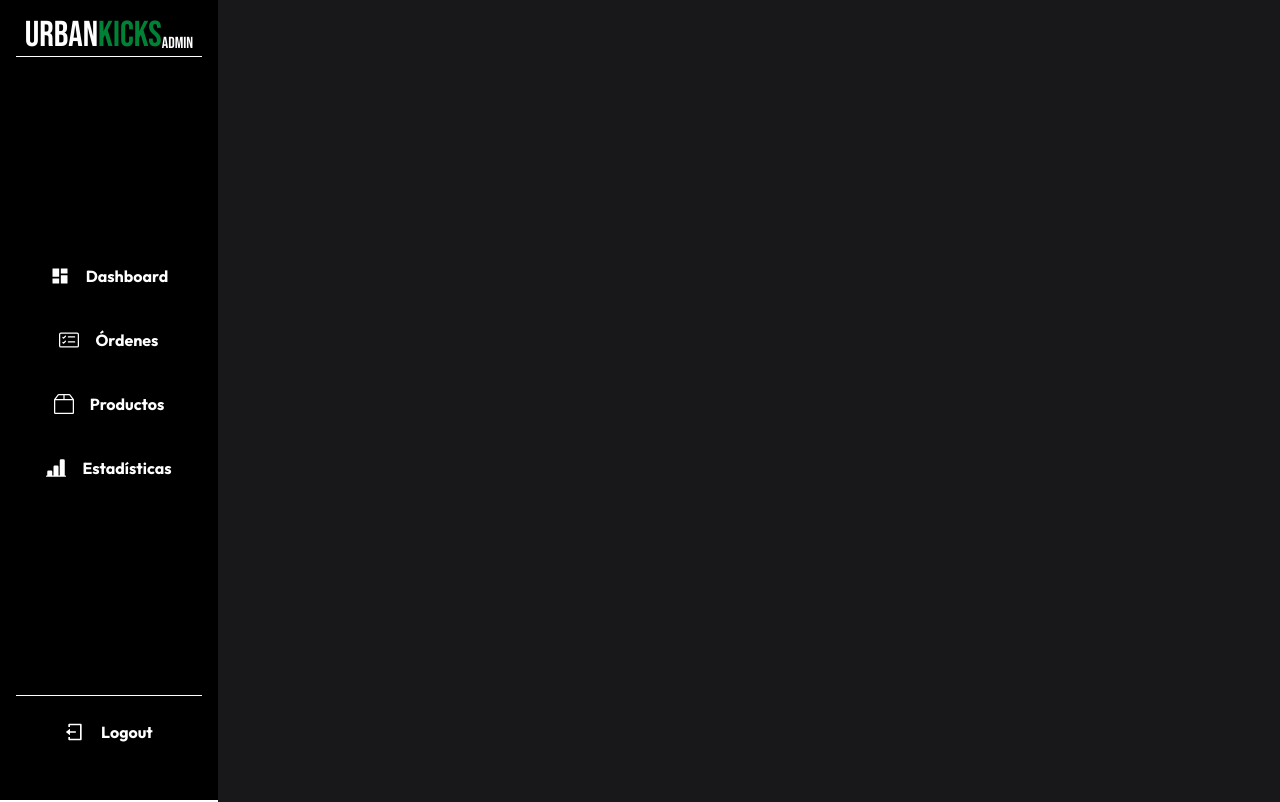
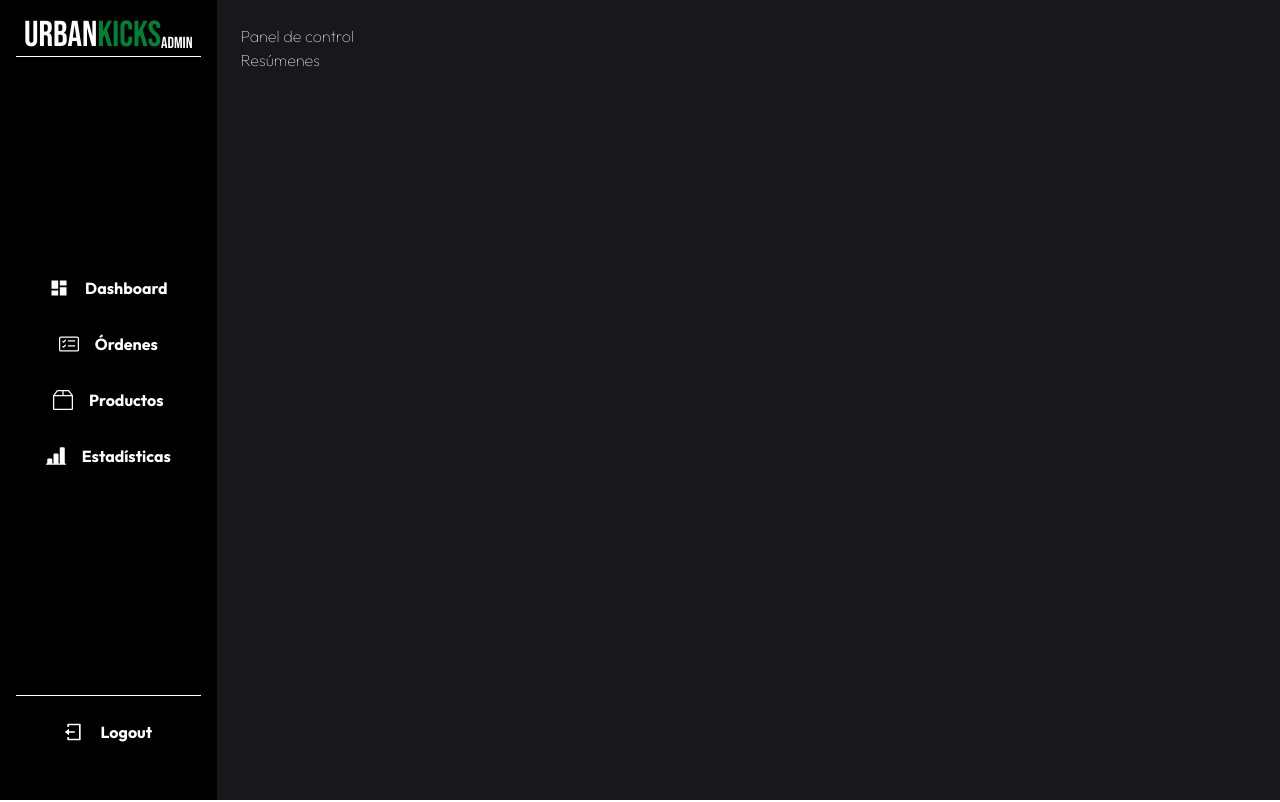
Before and after one commit to MaximoFC/nextjs-ecommerce, a Next.js app: page /admin in a window 1280 px wide. Shown: the top 802 px of the page. Built offline with nearby package versions, Linux system fonts and the light colour scheme.

Commit message:
Admin structure modified

```diff
--- /dev/null
+++ b/src/app/admin/layout.tsx
@@ -0,0 +1,62 @@
+'use client';
+
+import { bebasneue } from "@/lib/fonts";
+import { MdDashboard } from "react-icons/md";
+import { BsCardChecklist, BsBox2, BsBarChartLineFill } from "react-icons/bs";
+import { RiLogoutBoxLine } from "react-icons/ri";
+import Link from "next/link";
+import { useRouter } from "next/navigation";
+
+export default function AdminLayout({ children }: { children: React.ReactNode }) {
+    const router = useRouter();
+
+    const handleLogout = async () => {
+        await fetch('/api/auth/logout');
+        router.push('/');
+    }
+
+    return (
+        <section className="flex w-full">
+            <nav className="h-dvh w-[20%] bg-black text-white flex flex-col items-center p-4 justify-between sticky left-0">
+                <div className="flex items-end border-b-1 border-white w-full justify-center">
+                    <h2
+                        className={`${bebasneue.className} text-4xl`}
+                    >
+                        URBAN<span className="text-green-700">KICKS</span>
+                    </h2>
+                    <p className={`${bebasneue.className} text-md`}>admin</p>
+                </div>
+                <div className="flex flex-col gap-4 w-full">
+                    <Link href="/admin" className="gap-4 mt-2 cursor-pointer p-2 rounded w-full text-white font-semibold hover:bg-zinc-800 flex justify-center items-center">
+                        <MdDashboard className="h-5 w-5" />
+                        Dashboard
+                    </Link>
+                    <Link href="/admin/orders" className="gap-4 cursor-pointer p-2 rounded w-full text-white font-semibold hover:bg-zinc-800 flex justify-center items-center">
+                        <BsCardChecklist className="h-5 w-5" />
+                        Órdenes
+                    </Link>
+                    <Link href="/admin/products" className="gap-4 cursor-pointer p-2 rounded w-full text-white font-semibold hover:bg-zinc-800 flex justify-center items-center">
+                        <BsBox2 className="h-5 w-5" />
+                        Productos
+                    </Link>
+                    <Link href="/admin/stats" className="gap-4 cursor-pointer p-2 rounded w-full text-white font-semibold hover:bg-zinc-800 flex justify-center items-center">
+                        <BsBarChartLineFill className="h-5 w-5" />
+                        Estadísticas
+                    </Link>
+                </div>
+                <div className="border-t-1 border-white w-full flex justify-center my-4 p-4">
+                    <button
+                        className="flex justify-center gap-4 items-center cursor-pointer hover:bg-zinc-800 rounded w-full p-2 font-semibold"
+                        onClick={handleLogout}
+                    >
+                        <RiLogoutBoxLine className="w-5 h-5" />
+                        Logout
+                    </button>
+                </div>
+            </nav>
+            <main className="bg-zinc-900 w-full text-white min-h-dvh p-6">
+                {children}
+            </main>
+        </section>
+    )
+}
--- /dev/null
+++ b/src/app/admin/orders/page.tsx
@@ -0,0 +1,10 @@
+'use client';
+
+export default function OrdersPage() {
+    return (
+        <div>
+            <h2>Órdenes de compra</h2>
+            <p>Controlar tus pedidos de clientes.</p>
+        </div>
+    )
+}
--- a/src/app/admin/page.tsx
+++ b/src/app/admin/page.tsx
@@ -1,65 +1,10 @@
 'use client';
 
-import { bebasneue } from "@/lib/fonts";
-import { MdDashboard } from "react-icons/md";
-import { BsCardChecklist, BsBox2, BsBarChartLineFill } from "react-icons/bs";
-import { RiLogoutBoxLine } from "react-icons/ri";
-
-export default function AdminPage() {
+export default function AdminDashboard() {
     return (
-        <section className="flex w-full">
-            <nav className="h-dvh w-[20%] bg-black text-white flex flex-col items-center p-4 justify-between sticky left-0">
-                <div className="flex items-end border-b-1 border-white w-full justify-center">
-                    <h2 className={`${bebasneue.className} text-4xl`}>
-                        URBAN<span className="text-green-700">KICKS</span>
-                    </h2>
-                    <p className={`${bebasneue.className} text-md`}>admin</p>
-                </div>
-                <div className="flex flex-col gap-4 w-full">
-                    <a
-                        href=""
-                        className="gap-4 mt-2 cursor-pointer p-2 rounded w-full text-white font-semibold hover:bg-zinc-800 flex justify-center items-center"
-                    >
-                        <MdDashboard className="h-5 w-5" />
-                        Dashboard
-                    </a>
-                    <a
-                        href=""
-                        className="gap-4 mt-2 cursor-pointer p-2 rounded w-full text-white font-semibold hover:bg-zinc-800 flex justify-center items-center"
-                    >
-                        <BsCardChecklist className="h-5 w-5" />
-                        Órdenes
-                    </a>
-                    <a
-                        href=""
-                        className="gap-4 mt-2 cursor-pointer p-2 rounded w-full text-white font-semibold hover:bg-zinc-800 flex justify-center items-center"
-                    >
-                        <BsBox2 className="h-5 w-5" />
-                        Productos
-                    </a>
-                    <a
-                        href=""
-                        className="gap-4 mt-2 cursor-pointer p-2 rounded w-full text-white font-semibold hover:bg-zinc-800 flex justify-center items-center"
-                    >
-                        <BsBarChartLineFill className="h-5 w-5" />
-                        Estadísticas
-                    </a>
-                </div>
-                <div className="border-t-1 border-white w-full flex justify-center my-4 p-4">
-                    <button
-                        className="flex jusitfy-center gap-4 items-center cursor-pointer hover:bg-zinc-800 rounded w-full justify-center p-2 font-semibold"
-                        onClick={async () => {
-                            await fetch('/api/auth/logout', {method: 'POST'});
-                            window.location.href = '/'
-                        }}
-                    >
-                        <RiLogoutBoxLine className="w-5 h-5" />
-                        Logout
-                    </button>
-                </div>
-            </nav>
-            <div className="bg-zinc-900 w-full text-white h-900">
-            </div>
-        </section>
+        <div>
+            <h2>Panel de control</h2>
+            <p>Resúmenes</p>
+        </div>
     );
 }
--- /dev/null
+++ b/src/app/admin/products/page.tsx
@@ -0,0 +1,10 @@
+'use client';
+
+export default function ProductsPage() {
+    return (
+        <div>
+            <h2>Gestión de productos</h2>
+            <p>Publicar, modificar, eliminar, ver productos.</p>
+        </div>
+    )
+}
--- /dev/null
+++ b/src/app/admin/stats/page.tsx
@@ -0,0 +1,10 @@
+'use client';
+
+export default function StatsPage() {
+    return (
+        <div>
+            <h2>Estadísticas</h2>
+            <p>Controlar todo tu negocio.</p>
+        </div>
+    )
+}
```
Also changed, not shown: src/app/admin/orders.tsx (deleted), src/app/admin/products.tsx (deleted), src/app/admin/stats.tsx (deleted).
